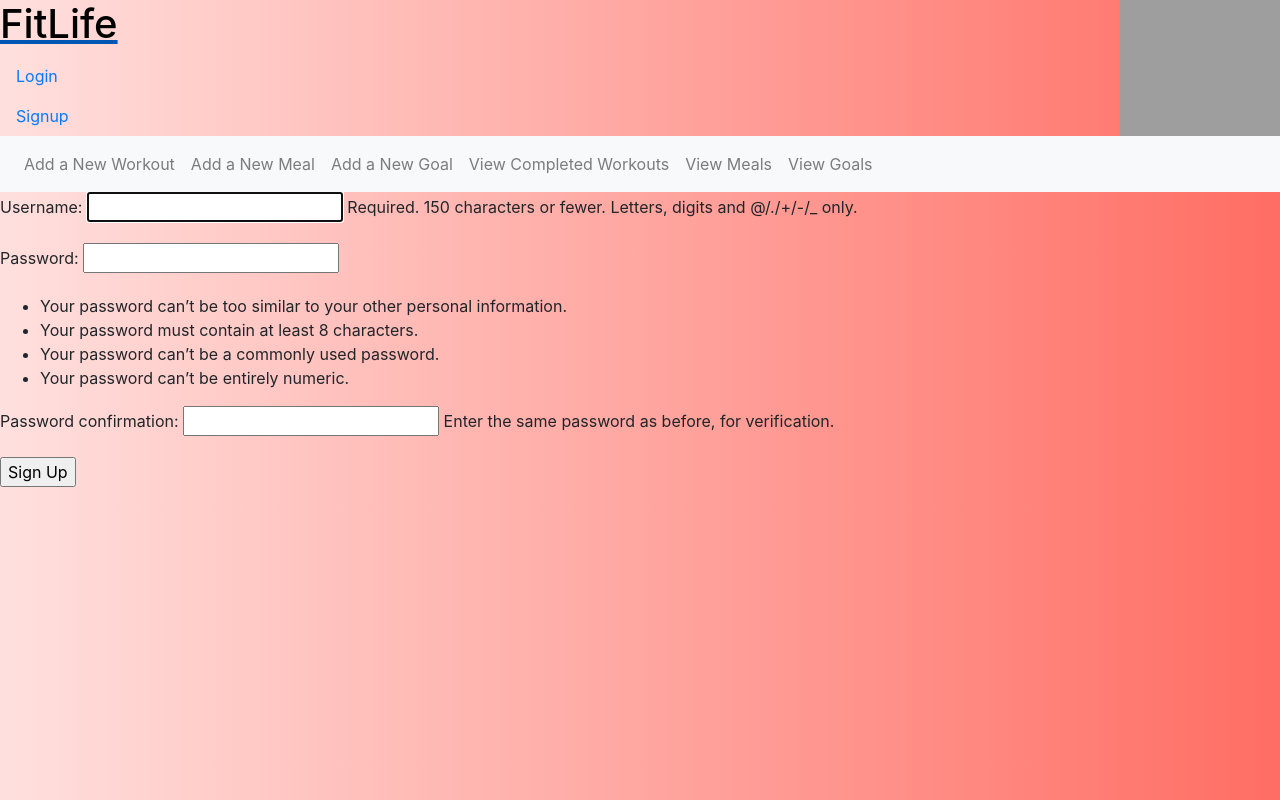
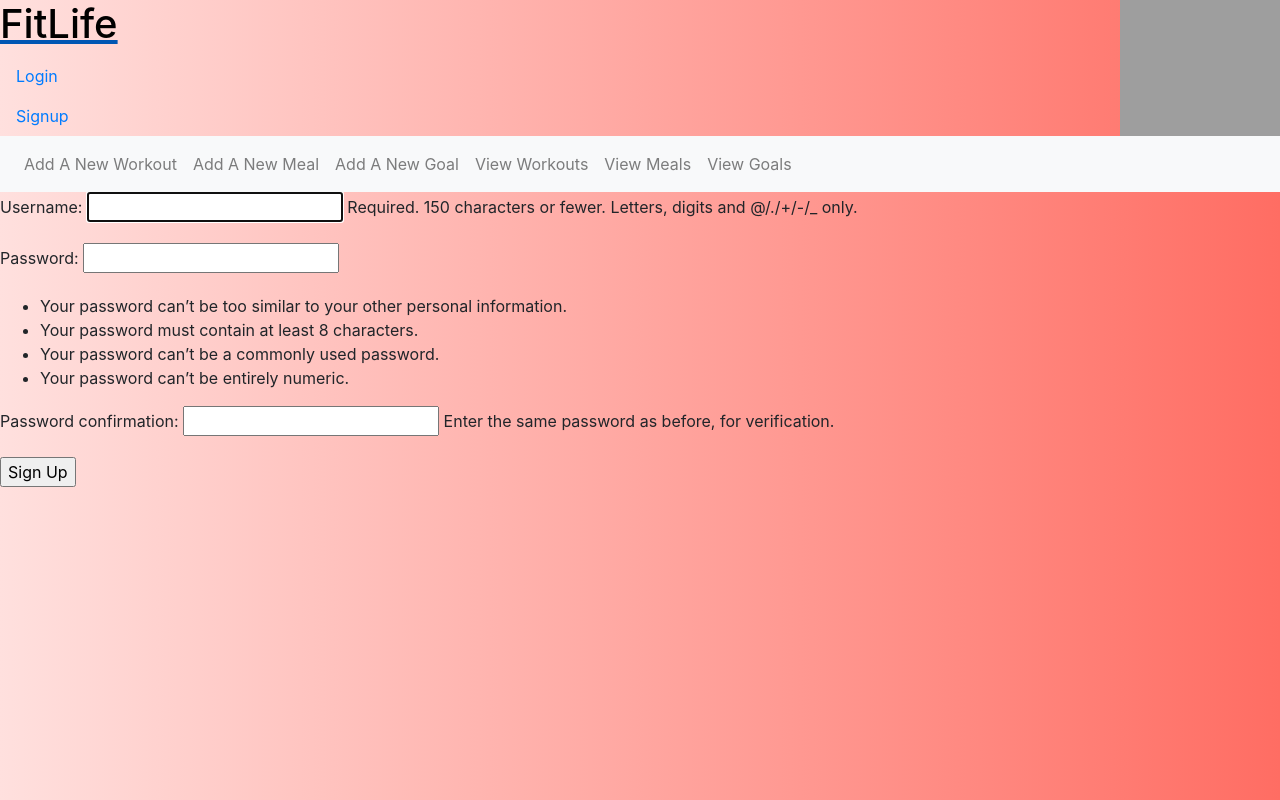
Before and after one commit to ngumina17/project4, a Django app: page /accounts/signup in a window 1280 px wide. Run offline with Django 3.2, Linux system fonts and the light colour scheme; some libraries are stand-ins or nearby versions; grey boxes are pictures that could not be loaded.

Commit message:
changes on nav bar

```diff
--- a/fit/static/css/fit.css
+++ b/fit/static/css/fit.css
@@ -67,3 +67,7 @@ body {
     display: grid;
     grid-column-gap: 10px;
 }
+
+.welcome {
+
+}
--- a/fit/templates/fit/base.html
+++ b/fit/templates/fit/base.html
@@ -53,18 +53,18 @@
 
           <li class="nav-item">
             <a class="nav-link" href="{% url 'workout_form' %}"
-              >Add a New Workout</a
+              >Add A New Workout</a
             >
           </li>
           <li class="nav-item">
-            <a class="nav-link" href="{% url 'meal_form' %}">Add a New Meal</a>
+            <a class="nav-link" href="{% url 'meal_form' %}">Add A New Meal</a>
           </li>
           <li class="nav-item">
-            <a class="nav-link" href="{% url 'goal_form' %}">Add a New Goal</a>
+            <a class="nav-link" href="{% url 'goal_form' %}">Add A New Goal</a>
           </li>
                     <li class="nav-item">
             <a class="nav-link" href="{% url 'workout_list' %}"
-              >View Completed Workouts</a
+              >View Workouts</a
             >
           </li>
           <li class="nav-item">
```
